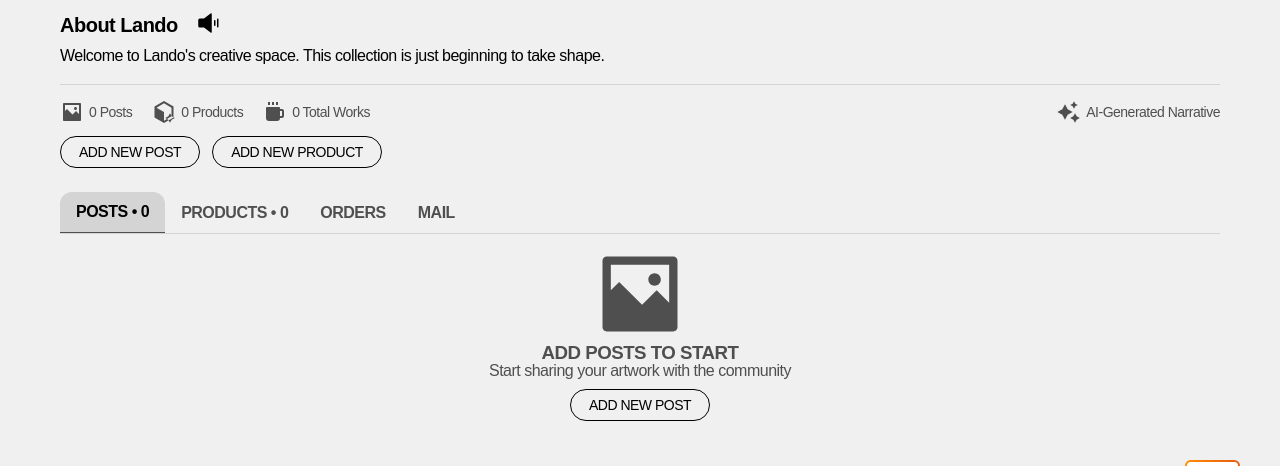
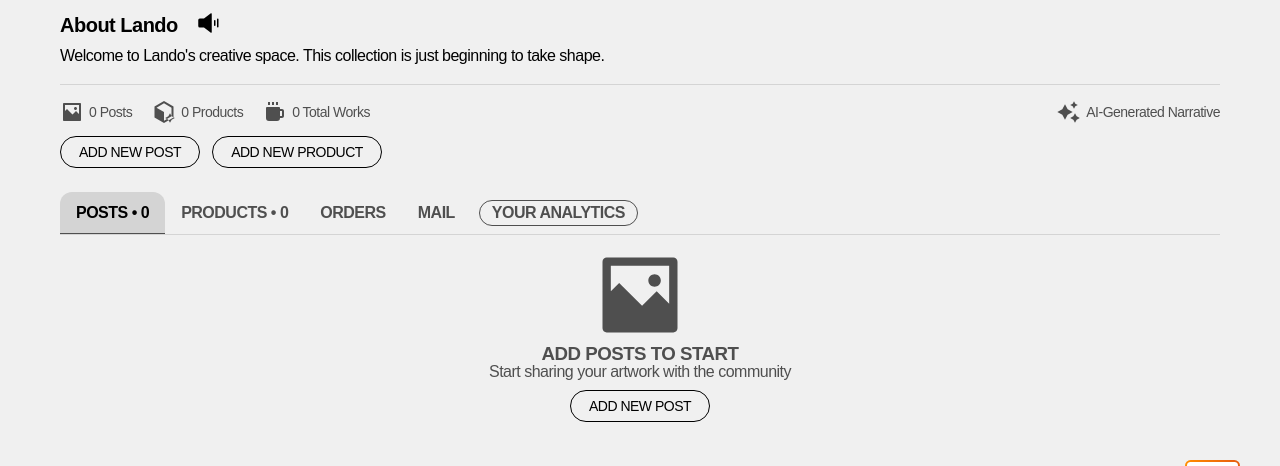
Before and after one commit to Shr3y4sm/Clyst, a Flask app: page /profile in a window 1280 px wide. Shown: the part 255-721 px from the top of the page. Run offline with Flask 3, Linux system fonts and the light colour scheme; a user stored in the database is signed in; data comes from the database, SQL or seed files in the repository; some libraries are stand-ins or nearby versions.

Commit message:
Added the analytics link in profile

```diff
--- a/static/css/profile.css
+++ b/static/css/profile.css
@@ -403,6 +403,16 @@ h1 {
 	background: var(--border);
 	color: var(--text);
 	border-bottom: 1px solid var(--muted);
+}
+
+.analytics {
+	margin: 8px 0 8px 8px;
+	padding: 4px 12px;
+	border-radius: 16px;
+	border: 1px solid var(--muted);
+}
+.analytics:hover {
+	opacity: 0.5;
 }
 /* Grid Layouts */
 .posts-grid,
--- a/templates/analytics.html
+++ b/templates/analytics.html
@@ -658,8 +658,8 @@
           class="insights-error card"
           style="display: none; text-align: center; padding: 40px"
         >
-          <div style="font-size: 32px; margin-bottom: 12px; fill: var(--text);"><svg style="width: 40px;" xmlns="http://www.w3.org/2000/svg" viewBox="0 0 24 24" fill="currentColor"><path d="M12 22C6.47715 22 2 17.5228 2 12C2 6.47715 6.47715 2 12 2C17.5228 2 22 6.47715 22 12C22 17.5228 17.5228 22 12 22ZM12 20C16.4183 20 20 16.4183 20 12C20 7.58172 16.4183 4 12 4C7.58172 4 4 7.58172 4 12C4 16.4183 7.58172 20 12 20ZM11 15H13V17H11V15ZM11 7H13V13H11V7Z"></path></svg></div>
-              <div class="section-title">Failed to Generate Insights</div>
+          <div style="font-size: 32px; margin-bottom: 12px; fill: var(--text);"><svg style="max-width: 80px;" xmlns="http://www.w3.org/2000/svg" viewBox="0 0 24 24" fill="currentColor"><path d="M12 22C6.47715 22 2 17.5228 2 12C2 6.47715 6.47715 2 12 2C17.5228 2 22 6.47715 22 12C22 17.5228 17.5228 22 12 22ZM12 20C16.4183 20 20 16.4183 20 12C20 7.58172 16.4183 4 12 4C7.58172 4 4 7.58172 4 12C4 16.4183 7.58172 20 12 20ZM11 15H13V17H11V15ZM11 7H13V13H11V7Z"></path></svg></div>
+              <div class="section-title" style="text-align: center; justify-content: center;">Failed to Generate Insights</div>
           <div class="muted" id="error-message" style="margin-top: 8px"></div>
           <button
             onclick="loadInsights()"
--- a/templates/profile.html
+++ b/templates/profile.html
@@ -311,6 +311,7 @@
       Mail{% if unread_count and unread_count > 0 %} &#0149; {{ unread_count }}
       {% endif %}
     </button>
+    <button class="tab-button analytics" onclick="location.href='{{ url_for('analytics_dashboard') }}'" >YOUR ANALYTICS</a>
     {% endif %}
             </div>
             <div class="tab-content">
```
